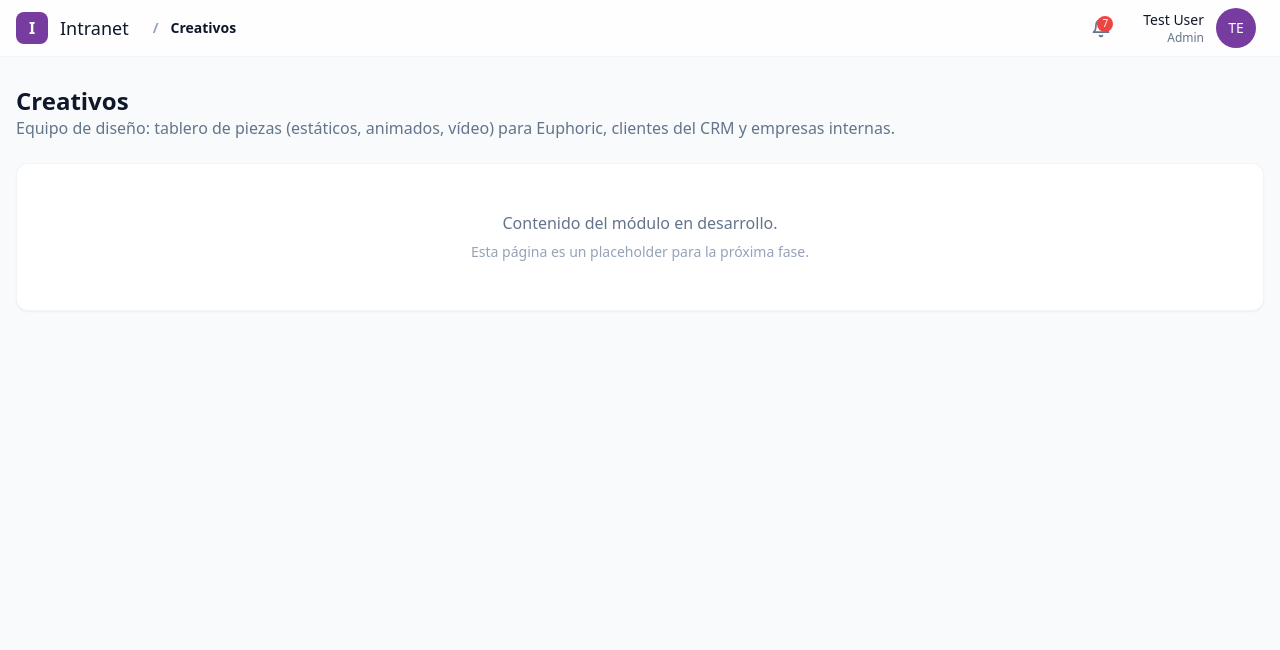
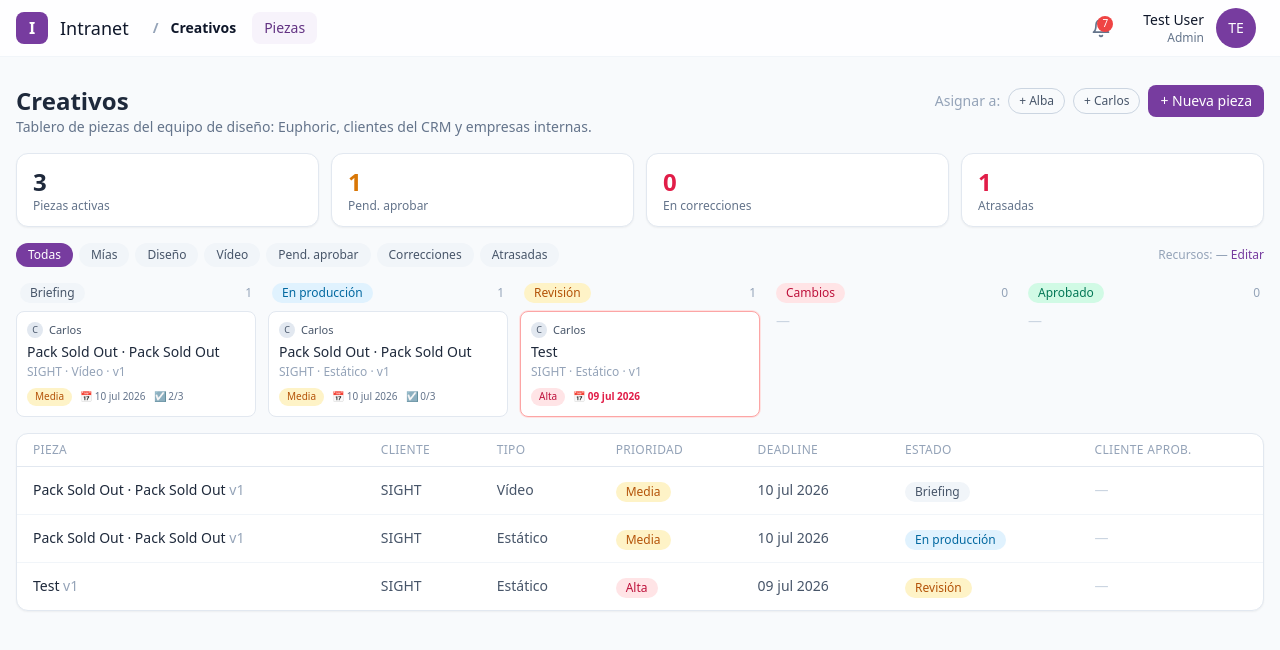
Before and after one commit to Arian1192/intranet-boilerplate, a React (Vite) app: page /creativos in a window 1280 px wide. Shown: the top 650 px of the page. Built offline with nearby package versions, Linux system fonts and the light colour scheme.

Commit message:
feat(creativos): real shell + nested /creativos route

```diff
--- a/src/app/router.tsx
+++ b/src/app/router.tsx
@@ -32,6 +32,7 @@ import { ArtistasPage } from '@/features/euphoric/pages/ArtistasPage';
 import { PedidosPage } from '@/features/cruda/pages/PedidosPage';
 import { CatalogoPage } from '@/features/cruda/pages/CatalogoPage';
 import { AnaliticaPage as CrudaAnaliticaPage } from '@/features/cruda/pages/AnaliticaPage';
+import { CreativosPage } from '@/features/creativos/pages/CreativosPage';
 
 export function AppRouter() {
   return (
@@ -66,7 +67,9 @@ export function AppRouter() {
         <Route path="artistas" element={<ArtistasPage />} />
         <Route path="analitica" element={<AnaliticaPage />} />
       </Route>
-      <Route path="/creativos" element={<CreativosShell />} />
+      <Route path="/creativos" element={<CreativosShell />}>
+        <Route index element={<CreativosPage />} />
+      </Route>
       <Route path="/cruda" element={<CrudaShell />}>
         <Route index element={<PedidosPage />} />
         <Route path="catalogo" element={<CatalogoPage />} />
--- a/src/features/modules/CreativosShell.tsx
+++ b/src/features/modules/CreativosShell.tsx
@@ -1,11 +1,22 @@
-import { ModuleShell } from './ModuleShell';
+import { Outlet } from 'react-router';
+import { AppLayout } from '@/components/layout';
+import type { User } from '@/types';
+
+const mockUser: User = { id: '1', email: 'test@example.com', name: 'Test User', role: 'Admin' };
+
+const tabs = [{ label: 'Piezas', href: '/creativos' }];
 
 export function CreativosShell() {
   return (
-    <ModuleShell
-      title="Creativos"
-      description="Equipo de diseño: tablero de piezas (estáticos, animados, vídeo) para Euphoric, clientes del CRM y empresas internas."
-      tabs={['Tablero', 'Piezas', 'Clientes']}
-    />
+    <AppLayout
+      user={mockUser}
+      module={{
+        name: 'Creativos',
+        href: '/creativos',
+        tabs,
+      }}
+    >
+      <Outlet />
+    </AppLayout>
   );
 }
```
